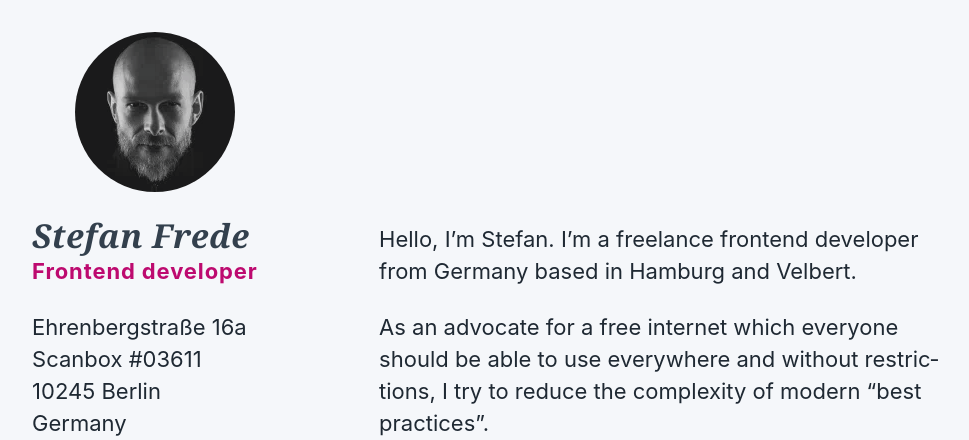
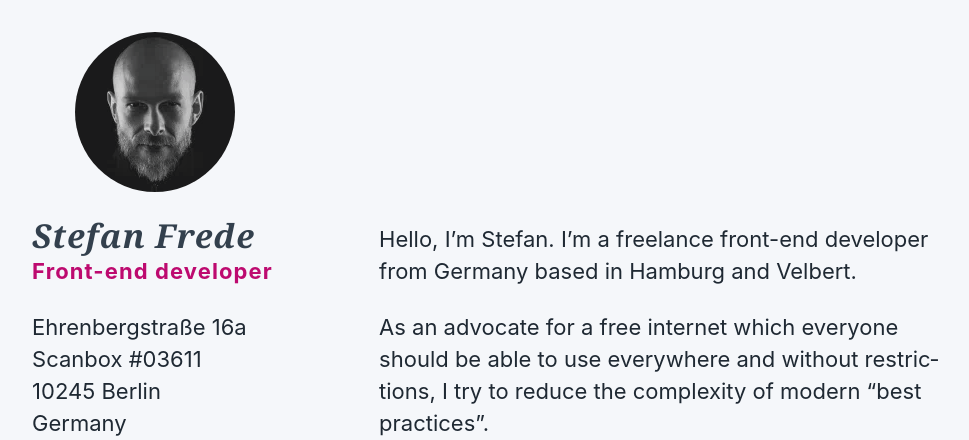
Before and after one commit to stefanfrede/frede-io, a PHP site: page / in a window 1280 px wide. Shown: the top 440 px of the page, without its empty margins (61-1030 px from the left). Run offline with PHP 8.4, Linux system fonts and the light colour scheme; some libraries are stand-ins or nearby versions.

Commit message:
feat: revert back to front-end instead of frontend

```diff
--- a/assets/css/index.css
+++ b/assets/css/index.css
@@ -324,7 +324,6 @@ footer a:hover {
   }
 
   h1 + p {
-    letter-spacing: 0.04rem;
     line-height: 1.3333rem;
   }
 
@@ -384,14 +383,13 @@ footer a:hover {
 
   h1 {
     font-size: 1.5rem;
-    letter-spacing: 0.02rem;
+    letter-spacing: 0.04rem;
     line-height: 1.8181rem;
   }
 
   h1 + p {
     font-size: 1rem;
     font-weight: bold;
-    letter-spacing: 0.04rem;
     line-height: 1.4545;
     margin-bottom: 1.0909rem;
   }
--- a/index.html
+++ b/index.html
@@ -9,7 +9,10 @@
   </title>
 
   <meta name="supported-color-schemes" content="light dark">
-  <meta name="description" content="frede.io is the website of Stefan Frede, a freelance frontend developer from Germany based in Hamburg and Velbert.">
+  <meta
+    name="description" content="frede.io is the website of Stefan Frede, a
+          freelance front-end developer from Germany based in Hamburg and
+          Velbert.">
   <meta name="author" content="Stefan Frede">
   <meta name="robots" content="index,follow">
   <meta property="og:type" content="article">
@@ -56,7 +59,7 @@
           Stefan Frede
         </h1>
         <p class="p-job-title">
-          Frontend developer
+          Front-end developer
         </p>
         <div class="h-card__contact-data ">
           <p class="p-adr">
@@ -103,7 +106,7 @@
     </aside>
     <article class="introduction">
       <p>
-        Hello, I’m Stefan. I’m a freelance frontend developer from Germany based
+        Hello, I’m Stefan. I’m a freelance front-end developer from Germany based
         in Hamburg and Velbert.
       </p>
       <p>
```
